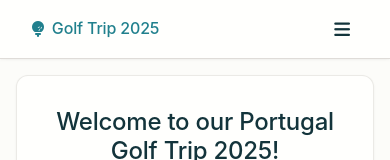
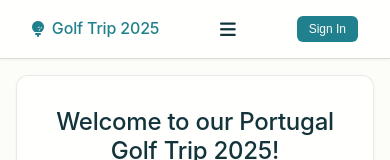
Before and after one commit to ChrisSlack/GolfTour, a React (Vite) app: page /#home in a window 390 px wide. Shown: the top 160 px of the page. Built offline with nearby package versions, Linux system fonts and the light colour scheme; no server answers; the database is empty; a web font is replaced by a local one.

Commit message:
feat: show auth button in mobile header

```diff
--- a/src/components/Navigation.jsx
+++ b/src/components/Navigation.jsx
@@ -122,6 +122,27 @@ export default function Navigation({ current, onNavigate, onAuthClick }) {
               <i className={`fas ${isMobileMenuOpen ? 'fa-times' : 'fa-bars'}`}></i>
             </button>
 
+            {/* Mobile auth button */}
+            {isMobile && (
+              <div className="mobile-auth-btn">
+                {user ? (
+                  <button
+                    onClick={handleSignOut}
+                    className="btn btn--secondary btn--sm"
+                  >
+                    Sign Out
+                  </button>
+                ) : (
+                  <button
+                    onClick={() => onAuthClick()}
+                    className="btn btn--primary btn--sm"
+                  >
+                    Sign In
+                  </button>
+                )}
+              </div>
+            )}
+
             {/* Desktop navigation */}
             <nav className={`main-nav ${isMobile ? 'mobile-nav' : 'desktop-nav'} ${isMobile && isMobileMenuOpen ? 'mobile-nav--open' : ''}`}>
               <ul className="nav-list">
--- a/src/style.css
+++ b/src/style.css
@@ -707,6 +707,11 @@ main {
     position: relative;
 }
 
+/* Mobile auth button (visible on mobile header) */
+.mobile-auth-btn {
+    display: none;
+}
+
 .mobile-menu-btn:hover {
     background-color: var(--color-secondary);
 }
@@ -902,6 +907,12 @@ main {
         justify-content: center;
     }
 
+    /* Show mobile auth button */
+    .mobile-auth-btn {
+        display: flex;
+        align-items: center;
+    }
+
     /* Hide desktop nav */
     .desktop-nav {
         display: none;
@@ -915,6 +926,10 @@ main {
 
 /* Force mobile layout for devices with mobile user agents */
 .mobile-device .mobile-menu-btn {
+    display: flex;
+}
+
+.mobile-device .mobile-auth-btn {
     display: flex;
 }
 
```
